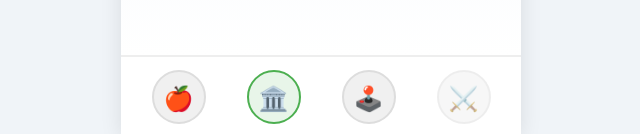
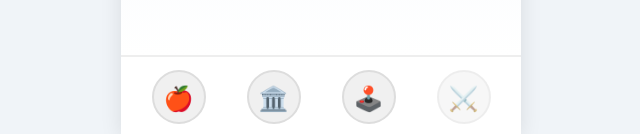
Before and after one commit to Saletti001/Mascotas, a plain HTML site: page index.html in a window 1280 px wide. Shown: the part 663-797 px from the top of the page, 319-959 px from the left. Drawn offline with Linux system fonts and the light colour scheme.

Commit message:
color de fondo santuario

```diff
--- a/index.html
+++ b/index.html
@@ -110,7 +110,7 @@
 
         <div id="bottom-menu">
             <div id="btn-feed" class="menu-btn" title="Alimentar">🍎</div>
-            <div id="btn-sanctuary" class="menu-btn" title="Santuario" style="background-color: #e8f5e9; border-color: #4CAF50;">🏛️</div>
+            <div id="btn-sanctuary" class="menu-btn" title="Santuario">🏛️</div>
             <div id="btn-arcade" class="menu-btn" title="Arcade">🕹️</div>
             <div id="btn-coliseum" class="menu-btn" title="Coliseo" style="opacity: 0.5;">⚔️</div>
         </div>
```
